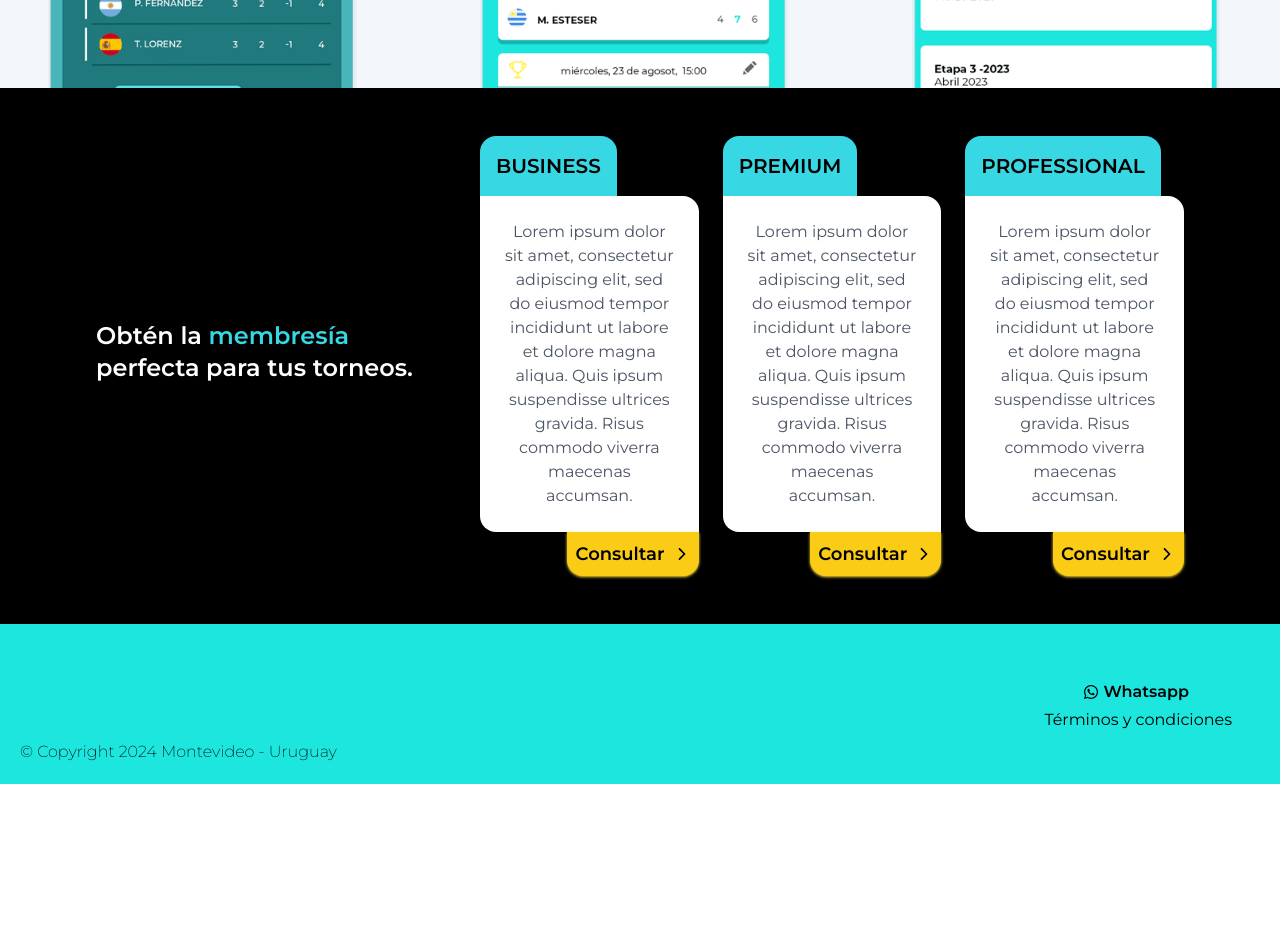
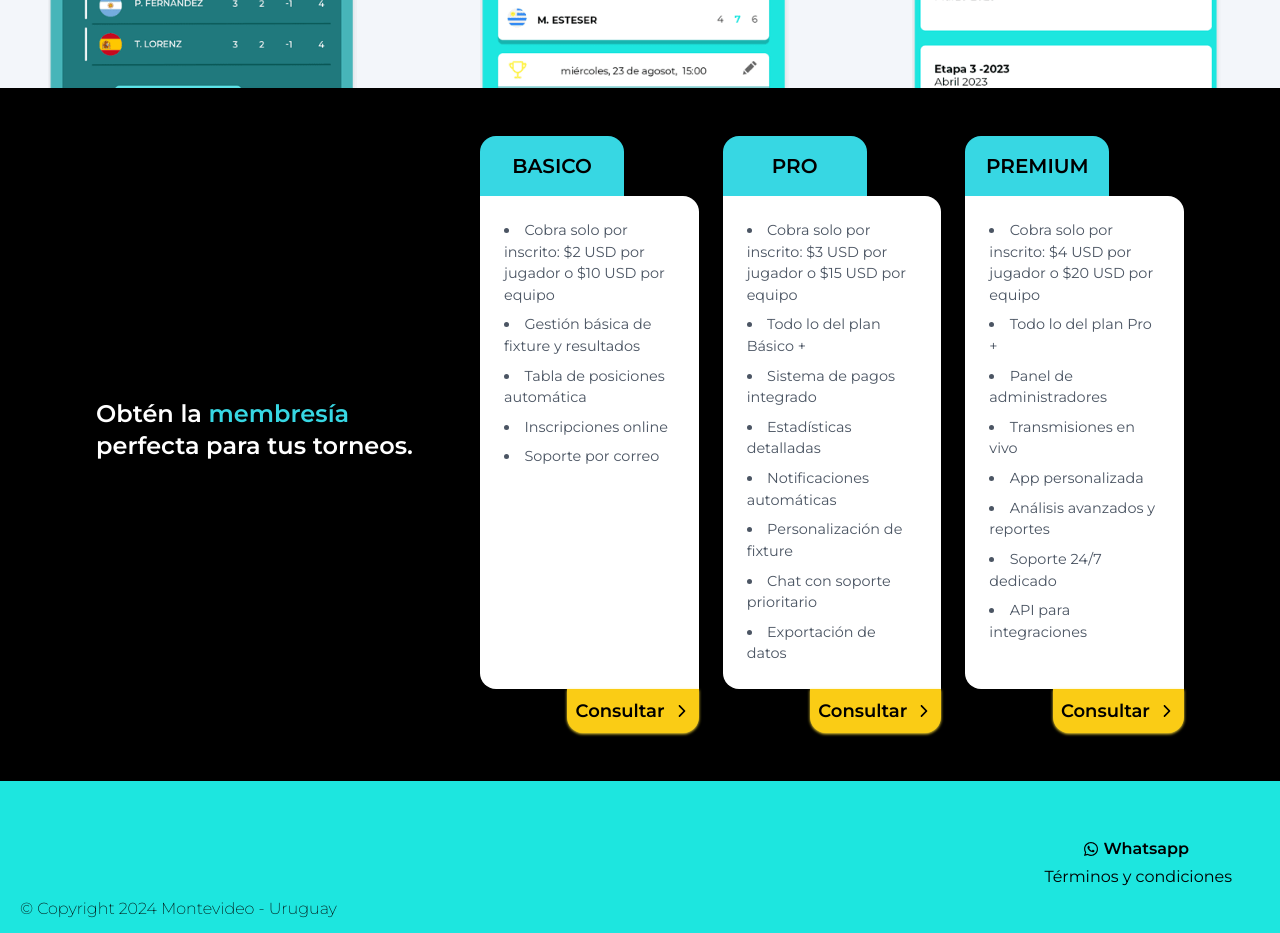
Before and after one commit to cavepotcode/clashes-app, a React (Vite) app: page / in a window 1280 px wide. Shown: the part 2280-3213 px from the top of the page. Before the commit the page ends 3064 px from the top, so only its background shows below. Built offline with nearby package versions, Linux system fonts and the light colour scheme; the HTML template or start-up script is replaced by a standard one.

Commit message:
membership texts

```diff
--- a/src/components/home/third-section/MembershipCard.tsx
+++ b/src/components/home/third-section/MembershipCard.tsx
@@ -5,19 +5,27 @@ export const MembershipCard = ({
   description,
 }: {
   title: string;
-  description: string;
+  description: string | string[];
 }) => {
   const whatsappLink = `https://wa.me/59899368097?text=Hola! Quiero consultar por la membresía *${title}*. ¿Podrían brindarme más información?`;
 
   return (
     <div className="shadow-lg w-full md:w-1/3 flex flex-col items-center">
       <div className="w-full">
-        <div className="bg-[#37d7e3] rounded-t-2xl p-4 flex justify-center w-fit">
+        <div className="bg-[#37d7e3] rounded-t-2xl p-4 flex justify-center w-fit min-w-36">
           <span className="text-xl font-semibold text-black">{title}</span>
         </div>
       </div>
-      <div className="p-6 flex items-center text-center bg-white rounded-tr-2xl rounded-bl-2xl">
-        <p className="text-gray-600">{description}</p>
+      <div className="p-6 flex-1 flex bg-white rounded-tr-2xl rounded-bl-2xl">
+        {Array.isArray(description) ? (
+          <ul className="list-disc list-inside text-gray-600 text-[0.9rem] space-y-2">
+            {description.map((item, index) => (
+              <li key={index}>{item}</li>
+            ))}
+          </ul>
+        ) : (
+          <p className="text-gray-600">{description}</p>
+        )}
       </div>
       <div className="w-full flex justify-end">
         <a
--- a/src/components/home/third-section/MembershipSection.tsx
+++ b/src/components/home/third-section/MembershipSection.tsx
@@ -26,7 +26,11 @@ export const MembershipSection = () => {
           className="w-1/4 transform -translate-y-32"
         />
       </div>
-      <section id="membership-section" ref={sectionRef} className="relative bg-black py-12 px-8 md:px-24 z-10 w-full">
+      <section
+        id="membership-section"
+        ref={sectionRef}
+        className="relative bg-black py-12 px-8 md:px-24 z-10 w-full"
+      >
         <div className="max-w-7xl mx-auto flex flex-col md:flex-row items-center md:space-x-8 text-white">
           <div className="w-full md:w-1/3 mb-8 md:mb-0 text-center md:text-left">
             <h2 className="text-2xl font-semibold mb-2">
@@ -36,16 +40,40 @@ export const MembershipSection = () => {
           </div>
           <div className="w-full md:w-2/3 flex flex-col md:flex-row justify-between space-y-8 md:space-y-0 md:space-x-6">
             <MembershipCard
-              title="BUSINESS"
-              description="Lorem ipsum dolor sit amet, consectetur adipiscing elit, sed do eiusmod tempor incididunt ut labore et dolore magna aliqua. Quis ipsum suspendisse ultrices gravida. Risus commodo viverra maecenas accumsan."
+              title="BASICO"
+              description={[
+                "Cobra solo por inscrito: $2 USD por jugador o $10 USD por equipo",
+                "Gestión básica de fixture y resultados",
+                "Tabla de posiciones automática",
+                "Inscripciones online",
+                "Soporte por correo",
+              ]}
+            />
+            <MembershipCard
+              title="PRO"
+              description={[
+                "Cobra solo por inscrito: $3 USD por jugador o $15 USD por equipo",
+                "Todo lo del plan Básico +",
+                "Sistema de pagos integrado",
+                "Estadísticas detalladas",
+                "Notificaciones automáticas",
+                "Personalización de fixture",
+                "Chat con soporte prioritario",
+                "Exportación de datos",
+              ]}
             />
             <MembershipCard
               title="PREMIUM"
-              description="Lorem ipsum dolor sit amet, consectetur adipiscing elit, sed do eiusmod tempor incididunt ut labore et dolore magna aliqua. Quis ipsum suspendisse ultrices gravida. Risus commodo viverra maecenas accumsan."
-            />
-            <MembershipCard
-              title="PROFESSIONAL"
-              description="Lorem ipsum dolor sit amet, consectetur adipiscing elit, sed do eiusmod tempor incididunt ut labore et dolore magna aliqua. Quis ipsum suspendisse ultrices gravida. Risus commodo viverra maecenas accumsan."
+              description={[
+                "Cobra solo por inscrito: $4 USD por jugador o $20 USD por equipo",
+                "Todo lo del plan Pro +",
+                "Panel de administradores",
+                "Transmisiones en vivo",
+                "App personalizada",
+                "Análisis avanzados y reportes",
+                "Soporte 24/7 dedicado",
+                "API para integraciones",
+              ]}
             />
           </div>
         </div>
```
